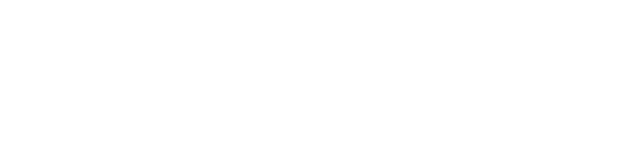
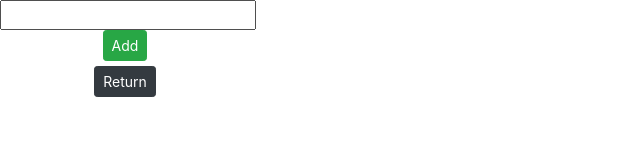
Before and after one commit to alfredzhuang/school-e, a browser extension: page extension/pages/emails.html in a window 1280 px wide. Shown: the whole page, without its empty margins (0-640 px from the left). Drawn offline with nearby package versions, Linux system fonts and the light colour scheme.

Commit message:
add input and buttons

```diff
--- a/extension/pages/css/styles.css
+++ b/extension/pages/css/styles.css
@@ -97,3 +97,18 @@ div {
   margin: 3px 0;
   padding: 0px 5px;
 }
+
+/* emails page */
+
+.emails-input {
+  text-align: center;
+}
+
+.emails-add {
+  margin-bottom: 5px;
+}
+
+.emails-buttons {
+  text-align: center;
+  margin-bottom: 10px;
+}
--- a/extension/pages/emails.html
+++ b/extension/pages/emails.html
@@ -13,6 +13,14 @@
     <link rel="stylesheet" href="./css/styles.css" />
   </head>
   <body>
+    <div id="emails"></div>
+    <div class="form-outline emails-input">
+    <input id="email" type="email" name="email" autocomplete="off" />
+    <button class="btn btn-success btn-sm emails-add" id="add">Add</button>
+    </div>
+    <div class="emails-buttons">
+        <button class="btn btn-dark btn-sm" id="return">Return</button>
+    </div>
       <script src="../scripts/emails-script.js"></script>
     </div>
   </body>
```
Also changed, not shown: extension/pages/toDoList.html (+0 -1 lines).
